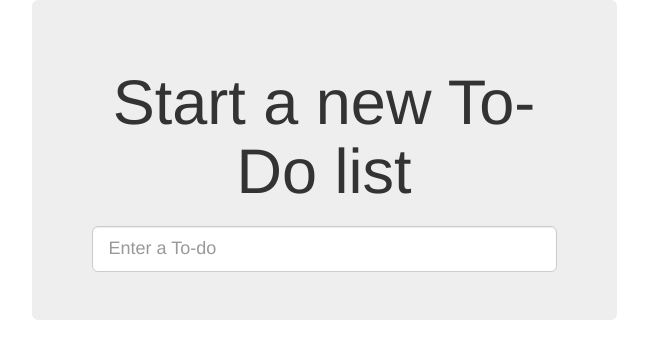
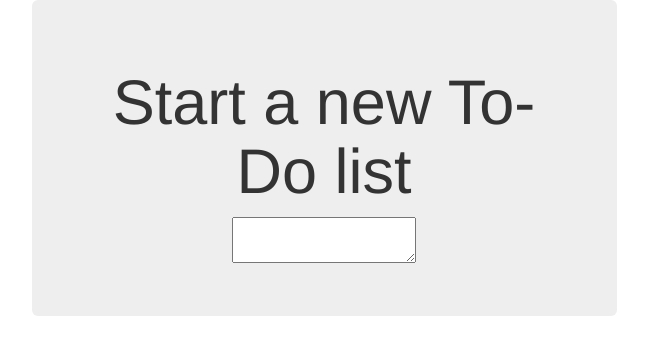
Before and after one commit to wasabigeek/tddpython, a Django app: template lists/templates/home.html in a window 1280 px wide. Shown: the top 359 px of the page, without its empty margins (316-964 px from the left). Run offline with Django 3.2, Linux system fonts and the light colour scheme; the template is opened without the code that fills it, so the values that code supplies are empty, except form fields; tables that the repository leaves empty hold one stand-in row (values such as "Sample post"); form fields are guessed from the names that the template uses; some libraries are stand-ins or nearby versions.

Commit message:
use new form in home_page, simplify tests. NB breaks stuff

```diff
--- a/lists/templates/base.html
+++ b/lists/templates/base.html
@@ -15,11 +15,8 @@
                 <div class="text-center">
                     <h1>{% block header_text %}{% endblock %}</h1>
                     <form method="POST" action="{% block form_action %}{% endblock %}">
+                        {{ form.text }}
                         {% csrf_token %}
-                        <input type="text" name="item_text" id="id_new_item"
-                            class="form-control input-lg"
-                            placeholder="Enter a To-do"
-                         >
                          {% if error %}
                             <div class="form-group has-error">
                                 <span class="help-block">{{error}}</span>
--- a/lists/views.py
+++ b/lists/views.py
@@ -2,11 +2,12 @@ from django.core.exceptions import ValidationError
 from django.shortcuts import render, redirect
 
 from lists.models import Item, List
+from lists.forms import ItemForm
 
 
 # Create your views here.
 def home_page(request):
-    return render(request, 'home.html')
+    return render(request, 'home.html', {'form': ItemForm()})
 
 
 def view_list(request, list_id):
```
Also changed, not shown: lists/tests/test_views.py (+7 -1 lines).
